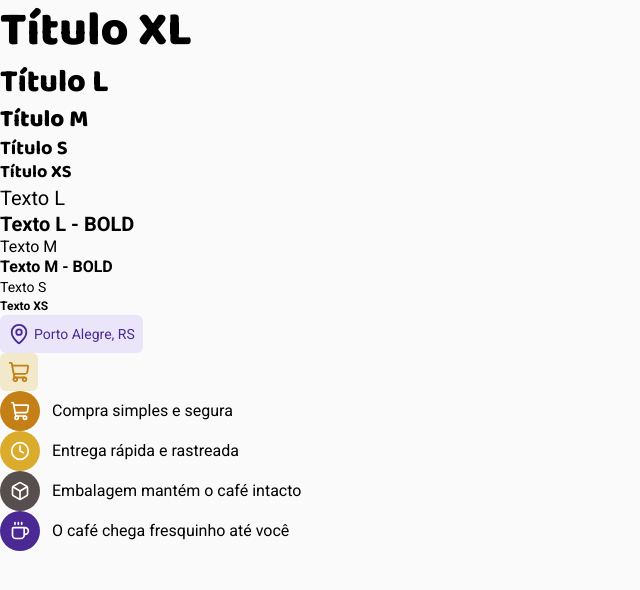
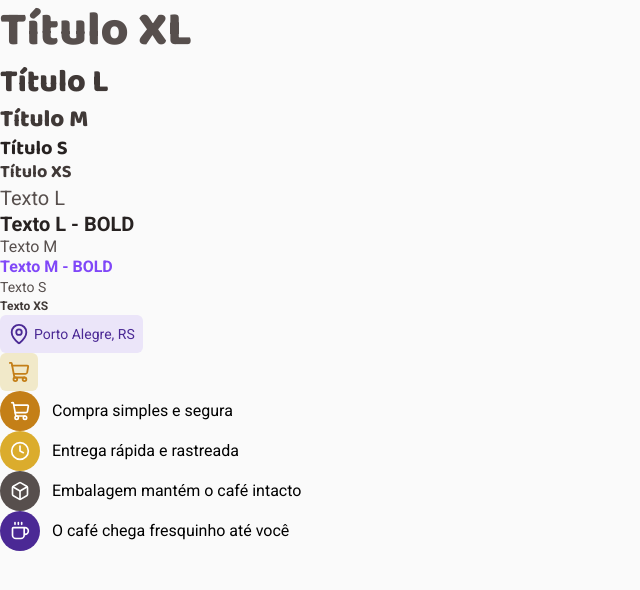
Before and after one commit to YasminFerrariDias/coffeeDelivery, a React (Vite) app: page / in a window 1280 px wide. Shown: the top 590 px of the page, without its empty margins (0-640 px from the left). Built offline with nearby package versions, Linux system fonts and the light colour scheme.

Commit message:
Definindo cores nos Text e Title

```diff
--- a/src/App.tsx
+++ b/src/App.tsx
@@ -10,29 +10,29 @@ export function App() {
   return (
     <ThemeProvider theme={defaultTheme}>
       <div className='Title'>
-        <Title variant='title-xl' text='Título XL' />
+        <Title variant='title-xl' text='Título XL' color='base-text' />
         <br />
-        <Title variant='title-l' text='Título L' />
+        <Title variant='title-l' text='Título L' color='base-subtitle' />
         <br />
-        <Title variant='title-m' text='Título M' />
+        <Title variant='title-m' text='Título M' color='base-subtitle' />
         <br />
-        <Title variant='title-s' text='Título S' />
+        <Title variant='title-s' text='Título S' color='base-title' />
         <br />
-        <Title variant='title-xs' text='Título XS' />
+        <Title variant='title-xs' text='Título XS' color='base-subtitle' />
       </div>
 
       <div className='Text'>
-        <Text variant='text-l' text='Texto L' />
+        <Text variant='text-l' text='Texto L' color='base-text' />
         <br />
-        <Text variant='text-l-bold' text='Texto L - BOLD' />
+        <Text variant='text-l-bold' text='Texto L - BOLD' color='base-title' />
         <br />
-        <Text variant='text-m' text='Texto M' />
+        <Text variant='text-m' text='Texto M' color='base-text' />
         <br />
-        <Text variant='text-m-bold' text='Texto M - BOLD' />
+        <Text variant='text-m-bold' text='Texto M - BOLD' color='purple' />
         <br />
-        <Text variant='text-s' text='Texto S' />
+        <Text variant='text-s' text='Texto S' color='base-text' />
         <br />
-        <Text variant='text-xs' text='Texto XS' />
+        <Text variant='text-xs' text='Texto XS' color='base-subtitle' />
       </div>
 
       <div className='Button'>
--- a/src/components/Advantages/styles.ts
+++ b/src/components/Advantages/styles.ts
@@ -34,5 +34,6 @@ export const AdvantagesContainer = styled.span<AdvantagesContainerProps>`
     default:
       return props.theme['white'];
     }
-  }}}
+  }}
+}
 `
--- a/src/components/Text/index.tsx
+++ b/src/components/Text/index.tsx
@@ -1,3 +1,4 @@
+import type { DefaultTheme } from "styled-components"
 import { TextContainer } from "./styles"
 
 interface TextProps {
@@ -9,11 +10,12 @@ interface TextProps {
   | 'text-s'
   | 'text-xs'
   text: string,
+  color: keyof DefaultTheme;
 }
 
-export function Text({ variant, text }: TextProps) {
+export function Text({ variant, text, color}: TextProps) {
   return (
-    <TextContainer className={variant}>
+    <TextContainer className={variant} $color={color}>
       {text && <span>{text}</span>}
     </TextContainer>
   )
--- a/src/components/Text/styles.ts
+++ b/src/components/Text/styles.ts
@@ -1,6 +1,9 @@
-import styled from "styled-components";
+import styled, { type DefaultTheme } from "styled-components";
 
+interface TextContainerProps{
+  $color: keyof DefaultTheme;
+}
 
-export const TextContainer = styled.span`
-
+export const TextContainer = styled.span<TextContainerProps>`
+  color: ${(props) => props.theme[props.$color]}
 `;
--- a/src/components/Title/index.tsx
+++ b/src/components/Title/index.tsx
@@ -1,3 +1,4 @@
+import type { DefaultTheme } from "styled-components/dist/types"
 import { TitleContainer } from "./styles"
 
 interface TitleProps {
@@ -8,11 +9,12 @@ interface TitleProps {
   | 'title-s'
   | 'title-xs'
   text: string,
+  color: keyof DefaultTheme
 }
 
-export function Title({ variant, text }: TitleProps) {
+export function Title({ variant, text, color }: TitleProps) {
   return (
-    <TitleContainer className={variant}>
+    <TitleContainer className={variant} $color={color}>
       {text && <span>{text}</span>}
     </TitleContainer>
   )
--- a/src/components/Title/styles.ts
+++ b/src/components/Title/styles.ts
@@ -1,5 +1,10 @@
+import type { DefaultTheme } from 'styled-components/dist/types';
 import styled from "styled-components";
 
-export const TitleContainer = styled.span`
+interface TitleContainerProps{
+  $color: keyof DefaultTheme
+}
 
+export const TitleContainer = styled.span<TitleContainerProps>`
+  color: ${(props) => props.theme[props.$color]}
 `;
```
Also changed, not shown: src/styled.d.ts (+6 -4 lines).
